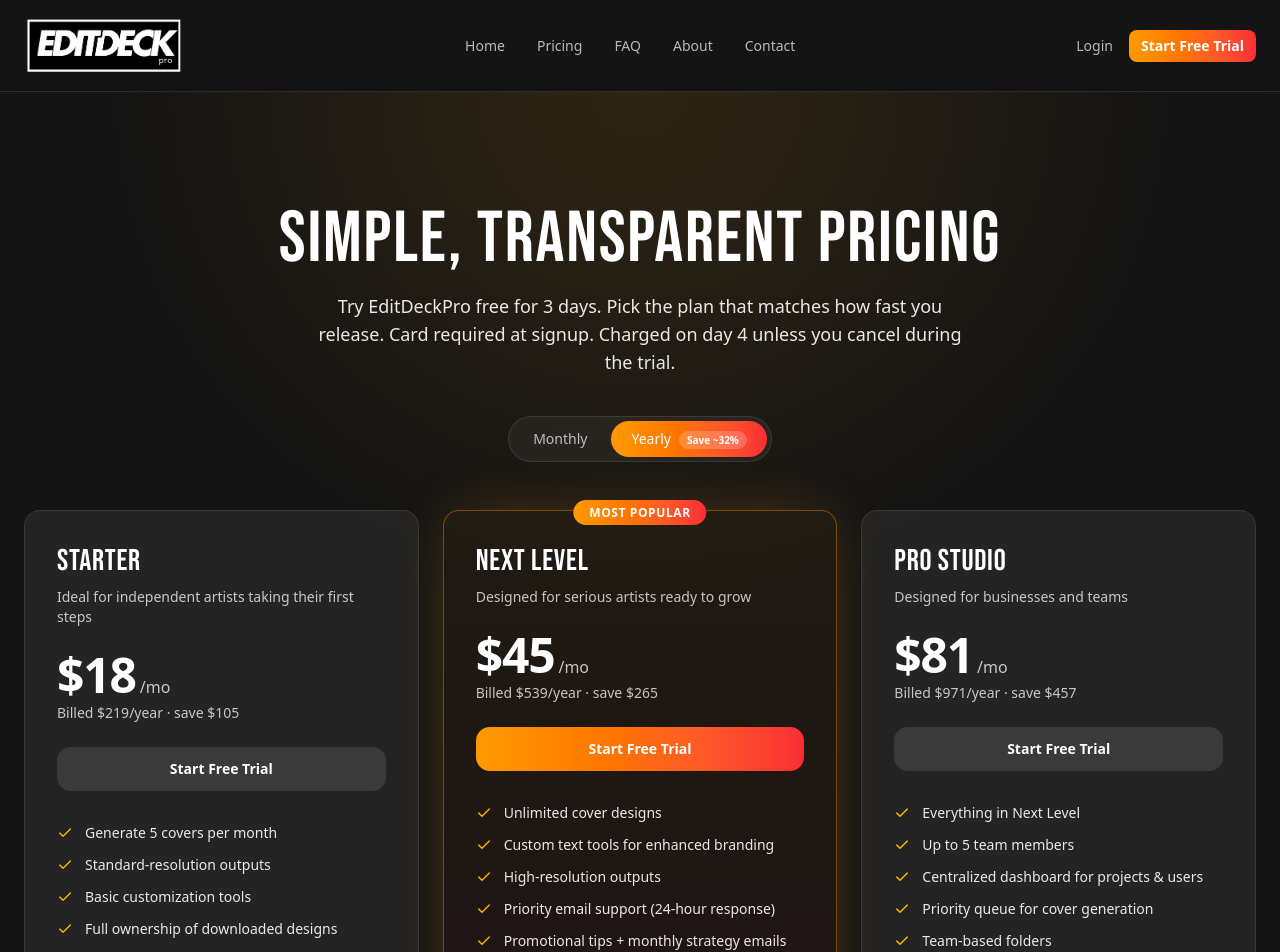
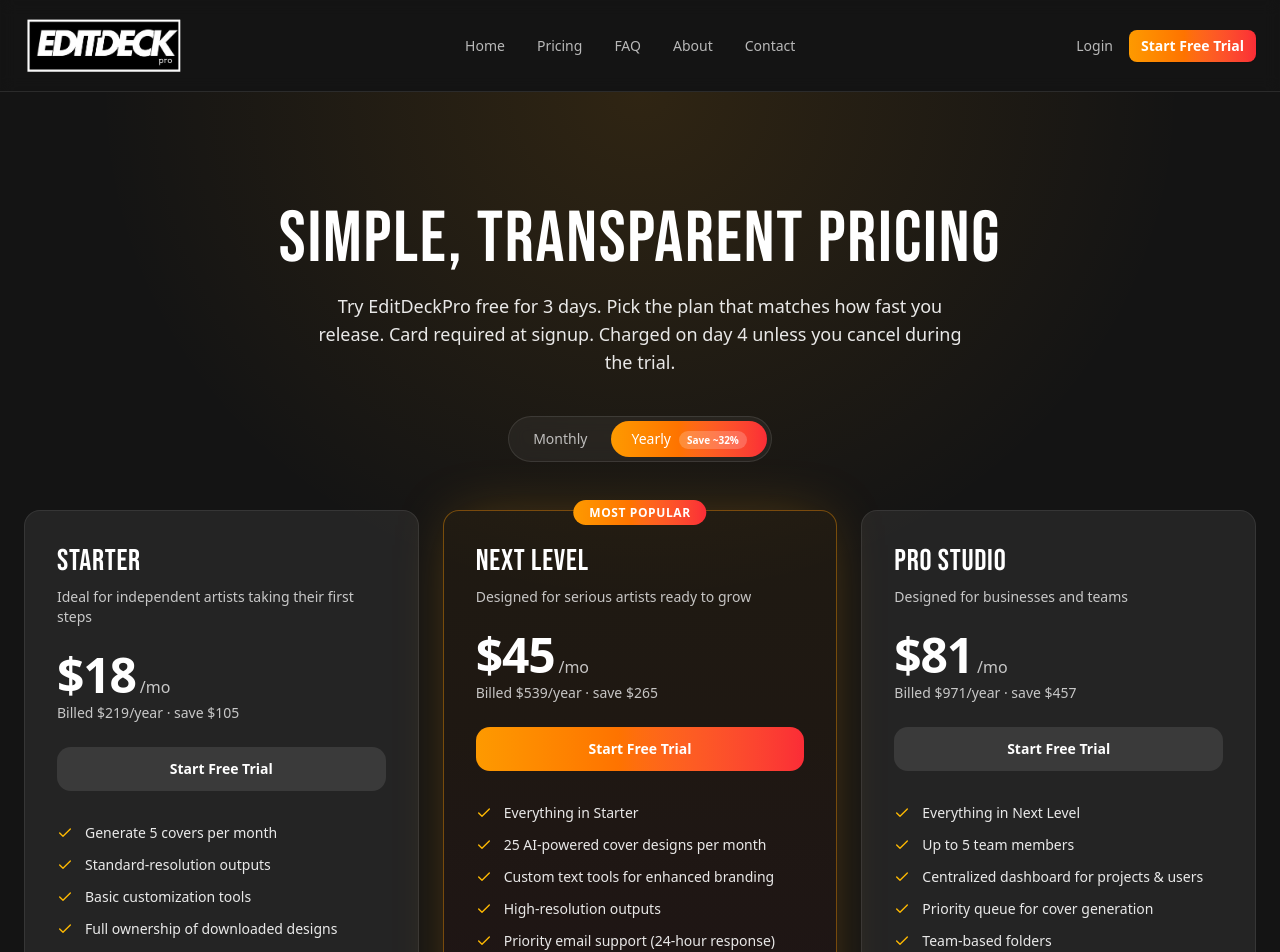
Before and after one commit to Editdeckpro/EDP, a Next.js app: page /site/pricing in a window 1280 px wide. Shown: the top 952 px of the page. Built offline with nearby package versions, Linux system fonts and the light colour scheme.

Commit message:
Pricing page: Next Level shows 25 generations, add tier inheritance bullets

```diff
--- a/src/app/(marketing)/site/pricing/page.tsx
+++ b/src/app/(marketing)/site/pricing/page.tsx
@@ -31,7 +31,8 @@
     monthly: 67,
     yearly: 539,
     features: [
-      "Unlimited cover designs",
+      "Everything in Starter",
+      "25 AI-powered cover designs per month",
       "Custom text tools for enhanced branding",
       "High-resolution outputs",
       "Priority email support (24-hour response)",
```
